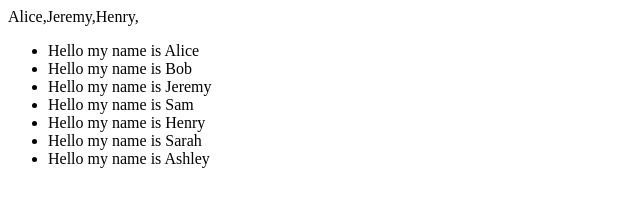
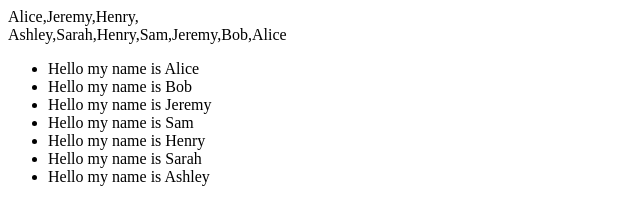
Before and after one commit to soloprojects/devops, a plain HTML site: page index.html in a window 1280 px wide. Shown: the whole page, without its empty margins (0-640 px from the left). Drawn offline with Linux system fonts and the light colour scheme.

Commit message:
added a function arrayBackwards embedded in script in html

```diff
--- a/index.html
+++ b/index.html
@@ -8,6 +8,7 @@
 </head>
 <body>
 <div id="display"></div>
+<div id="array_backwards"></div>
 <script>
     //Array items
     var arrayData = ["Alice", "Bob", "Jeremy", "Sam", "Henry", "Sarah", "Ashley"];
@@ -47,7 +48,7 @@
         //get element id for display
         var divId = document.getElementById('display');
         //variable to hold items from listData
-        var holdData = [];
+        var holdData = '';
 
         for(var i=0;i<listData.length;i++){
 
@@ -64,6 +65,24 @@
     //in use
     printNames(arrayData);
 
+    function arrayBackwards(listData){
+        //get element id for display
+        var divId = document.getElementById('array_backwards');
+        //variable to hold items from listData
+        var holdData = [];
+
+        for(var i = listData.length - 1; i >= 0; i--){
+
+                //Add items to array;
+                holdData.push(listData[i]);
+
+        }
+        //output items added to array
+        divId.innerHTML = holdData;
+    }
+
+    //in use
+    arrayBackwards(arrayData);
 
 </script>
 
```
